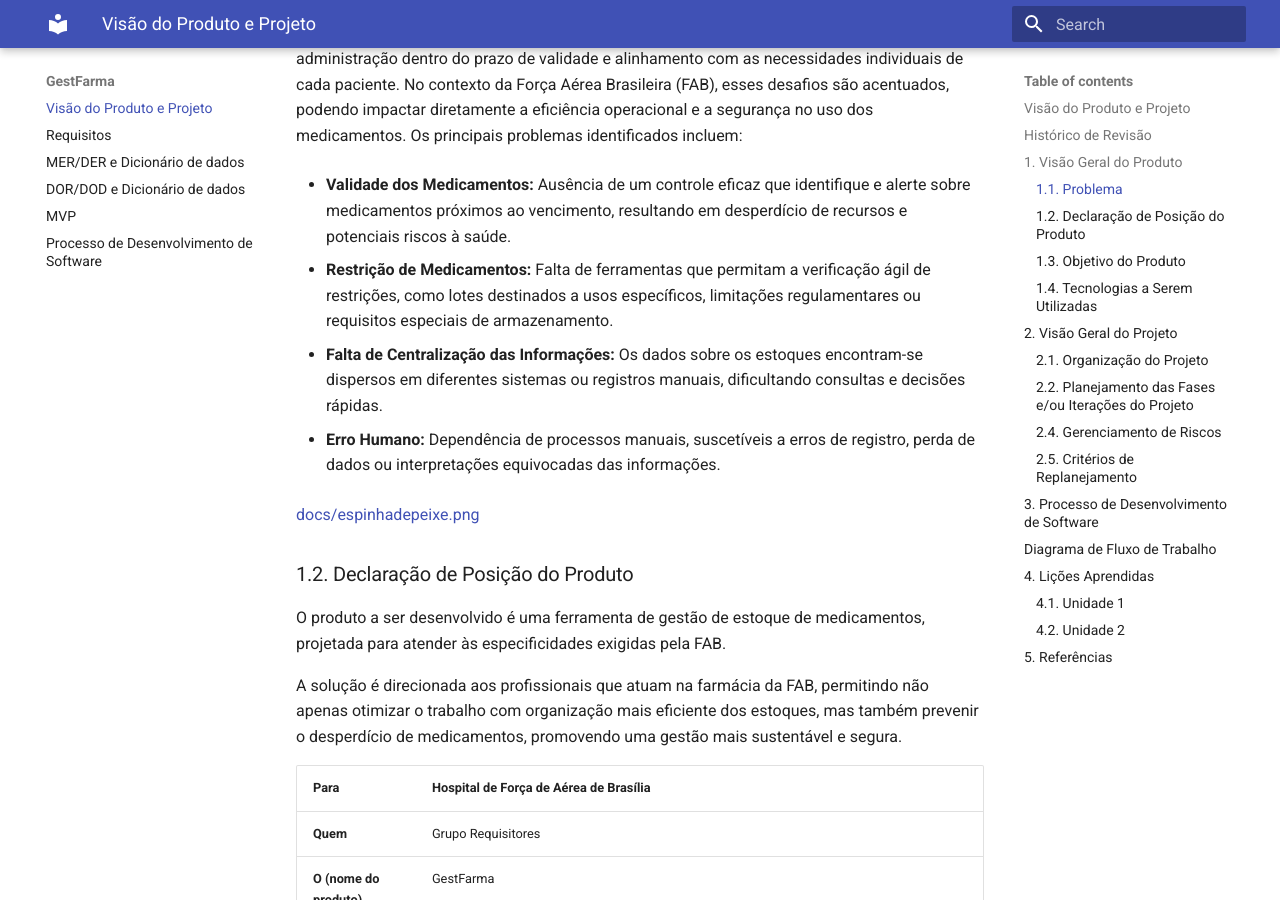
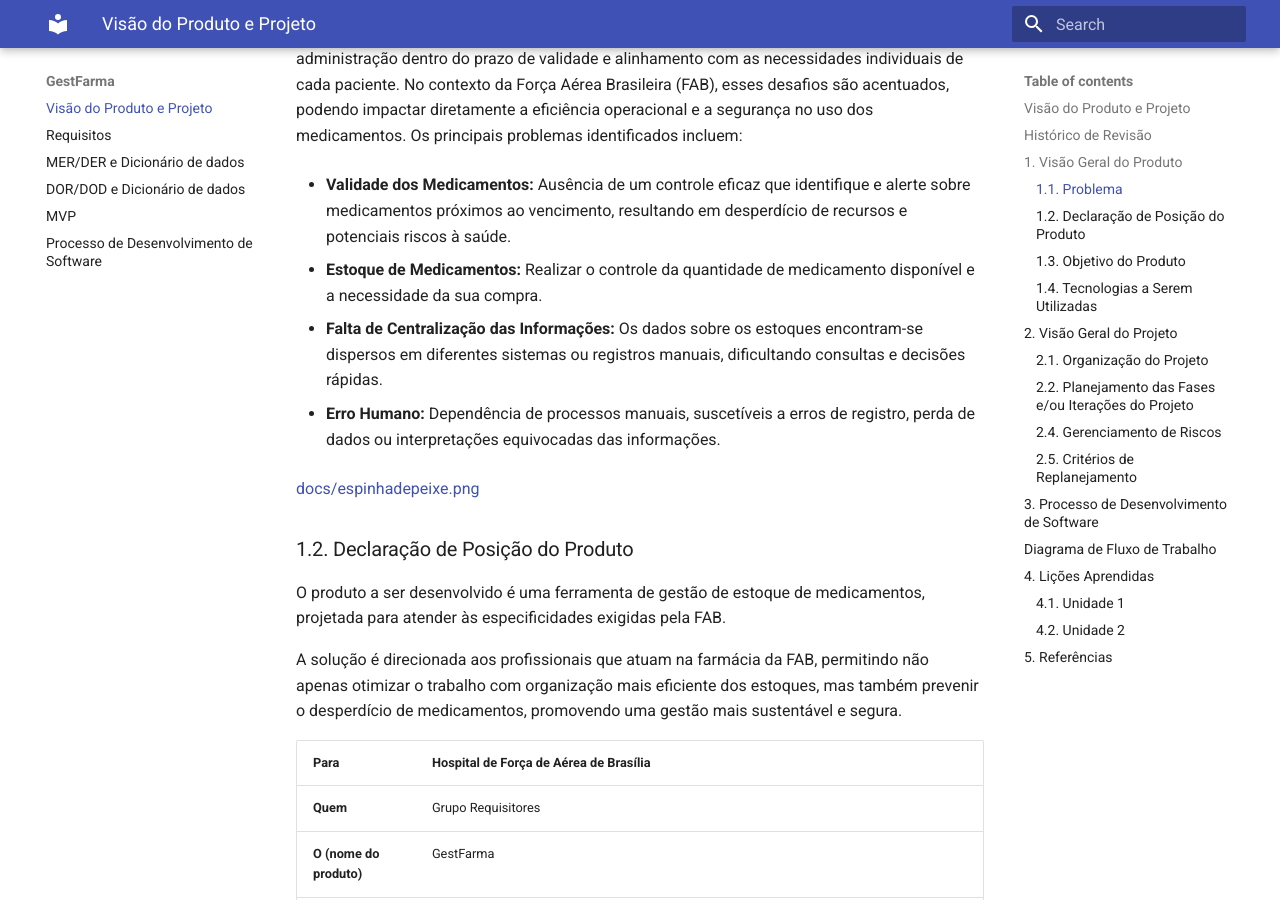
Before and after one commit to FGA-REQ/2024.2-Requisitores, an MkDocs documentation site: the page built from docs/visao-projeto-produto/visaoprojetoproduto.md, in a window 1280 px wide and 900 px high, scrolled down 826 px. Built offline with MkDocs 1.6.1 and Material for MkDocs 9.7.7, drawn with Linux system fonts in a browser that asks for light colours.

Commit message:
Update visaoprojetoproduto.md

```diff
--- a/docs/visao-projeto-produto/visaoprojetoproduto.md
+++ b/docs/visao-projeto-produto/visaoprojetoproduto.md
@@ -14,7 +14,7 @@ O controle e a gestão de medicamentos representam um dos principais desafios na
 
 - **Validade dos Medicamentos:** Ausência de um controle eficaz que identifique e alerte sobre medicamentos próximos ao vencimento, resultando em desperdício de recursos e potenciais riscos à saúde.
 
-- **Restrição de Medicamentos:** Falta de ferramentas que permitam a verificação ágil de restrições, como lotes destinados a usos específicos, limitações regulamentares ou requisitos especiais de armazenamento.
+- **Estoque de Medicamentos:** Realizar o controle da quantidade de medicamento disponível e a necessidade da sua compra.
 
 - **Falta de Centralização das Informações:** Os dados sobre os estoques encontram-se dispersos em diferentes sistemas ou registros manuais, dificultando consultas e decisões rápidas.
 
```
